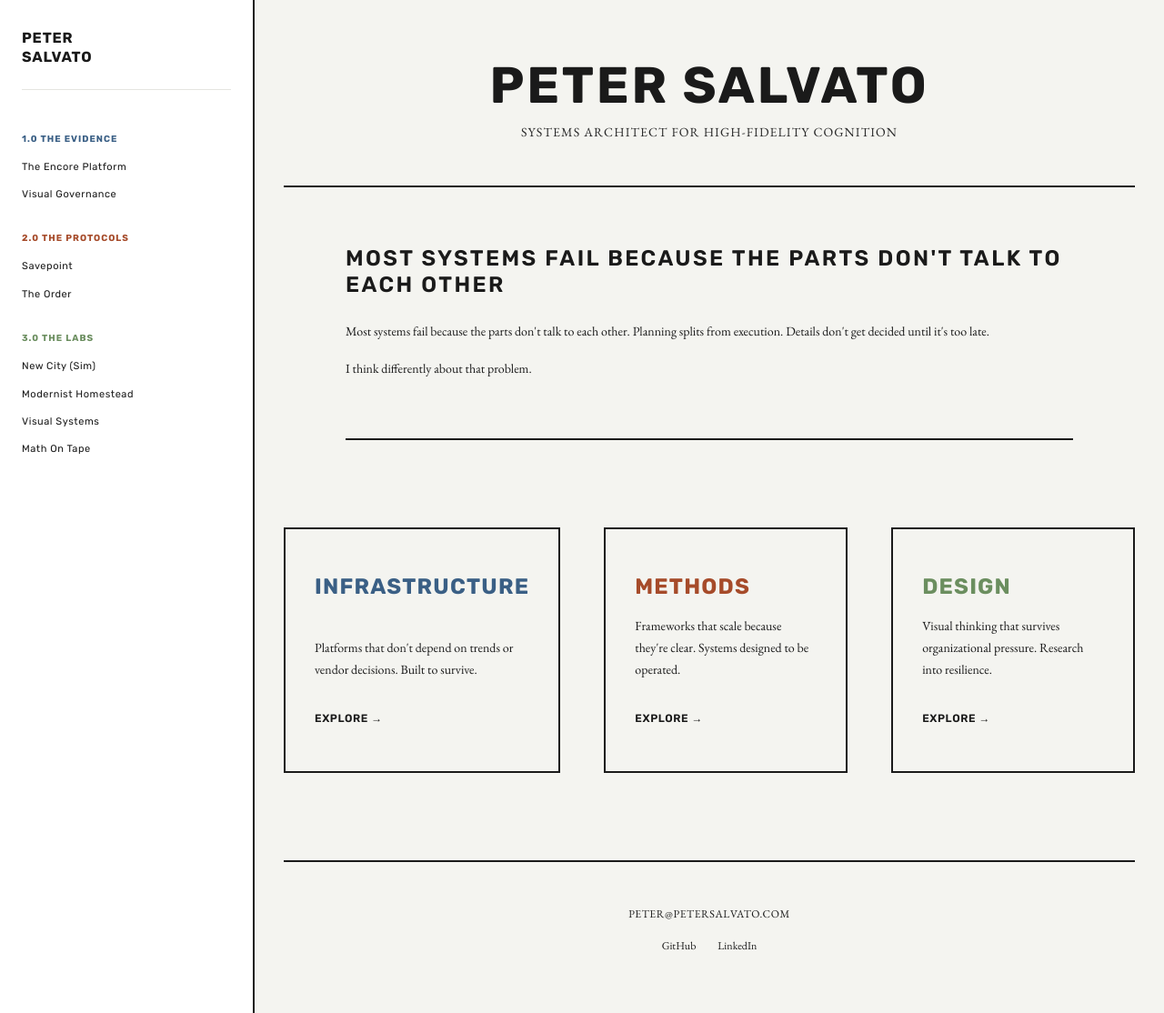
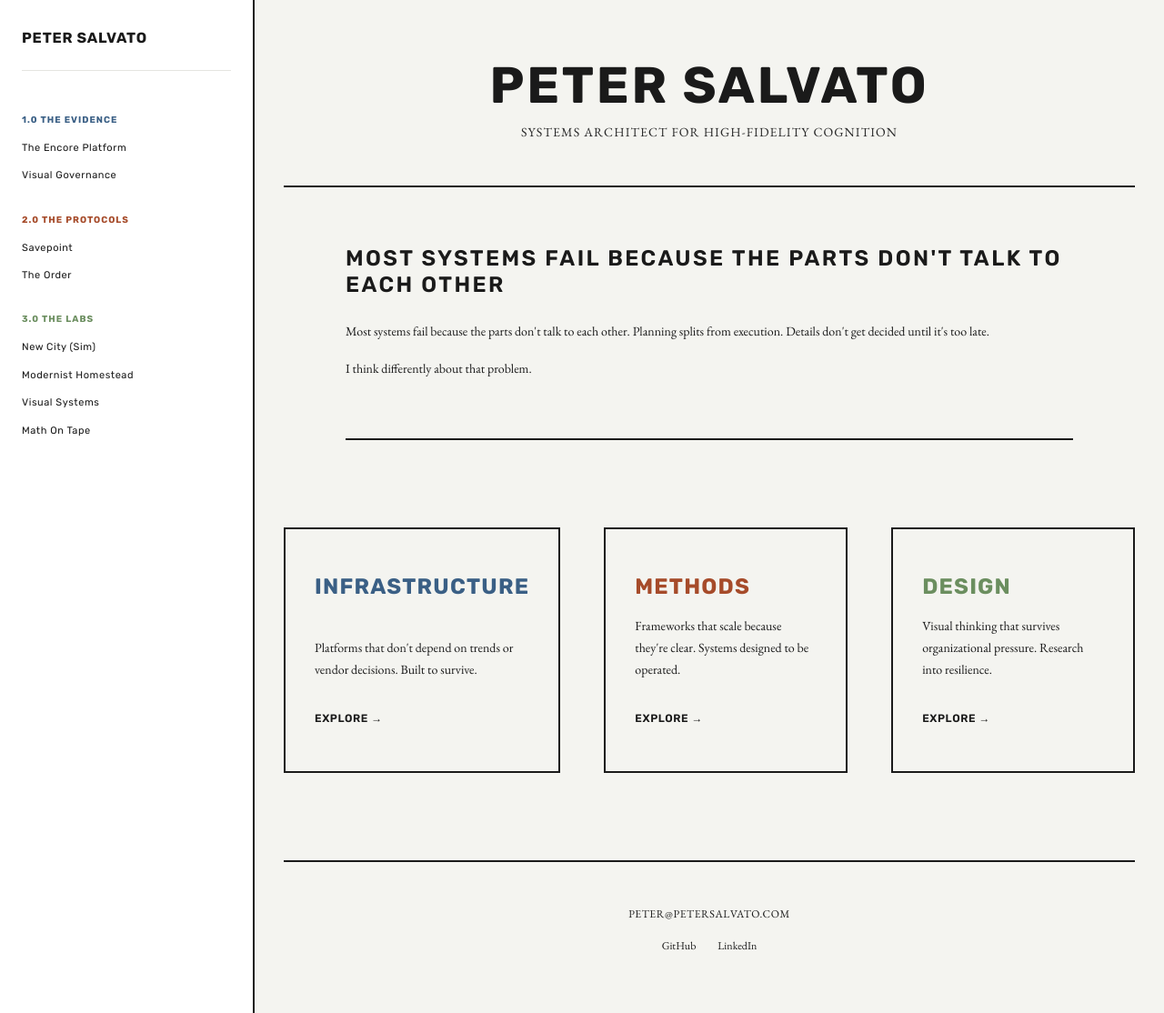
Before and after one commit to PeterSalvato/petersalvato-constellation, a Jekyll site: the page built from index.md, in a window 1280 px wide and 1114 px high. Shown: the whole window at 91% size. Built offline with Jekyll 4.4.1, drawn with Linux system fonts in a browser that asks for light colours.

Commit message:
fix: correct home button link and remove line break
- Use relative_url filter to handle Jekyll baseurl correctly
- Link now goes to /petersalvato-constellation/ instead of broken /
- Remove <br> to display PETER SALVATO on one line
- Works on all pages

Co-Authored-By: Claude Haiku 4.5 <noreply@anthropic.com>

```diff
--- a/_includes/sidebar-nav.html
+++ b/_includes/sidebar-nav.html
@@ -1,6 +1,6 @@
 <aside class="sidebar-nav" aria-label="Main site navigation">
   <div class="sidebar-header">
-    <h1 class="sidebar-title"><a href="/">PETER<br>SALVATO</a></h1>
+    <h1 class="sidebar-title"><a href="{{ '/' | relative_url }}">PETER SALVATO</a></h1>
   </div>
 
   <nav class="sidebar-menu" aria-label="Site sections">
```
